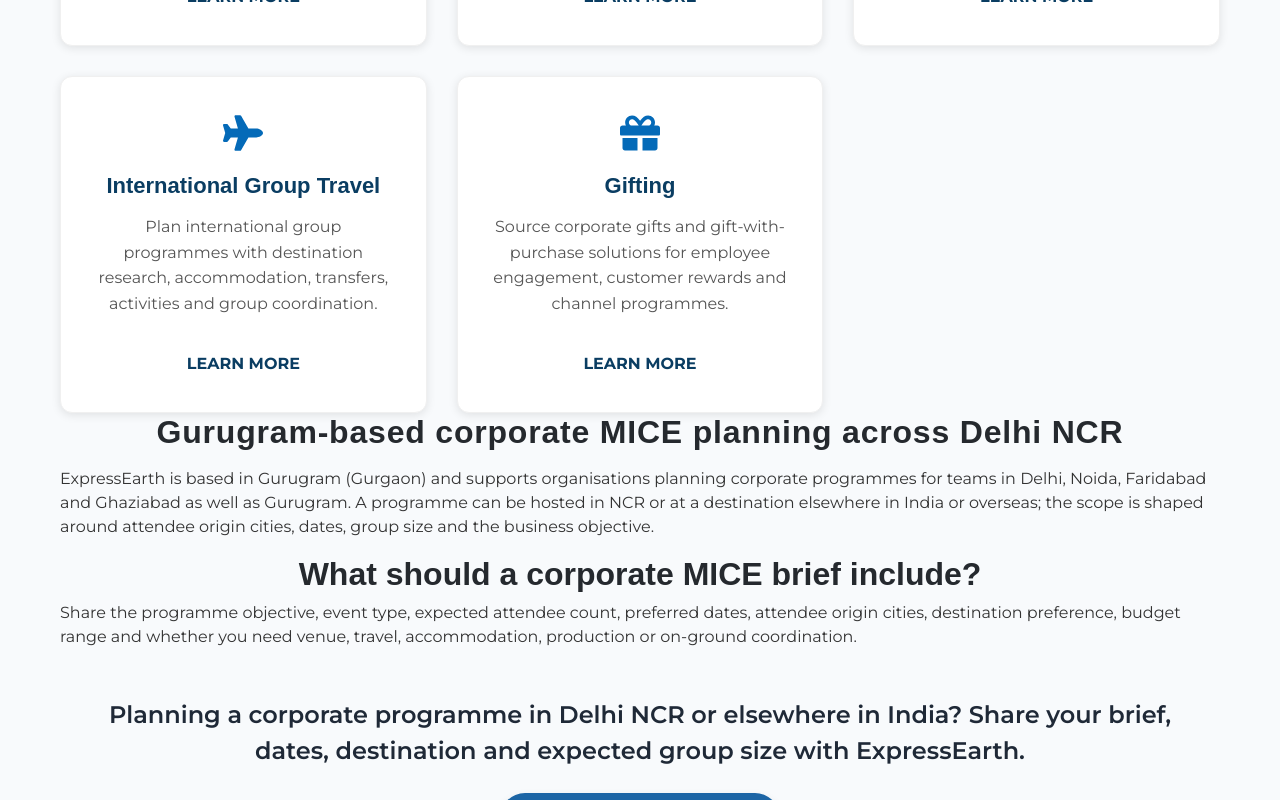
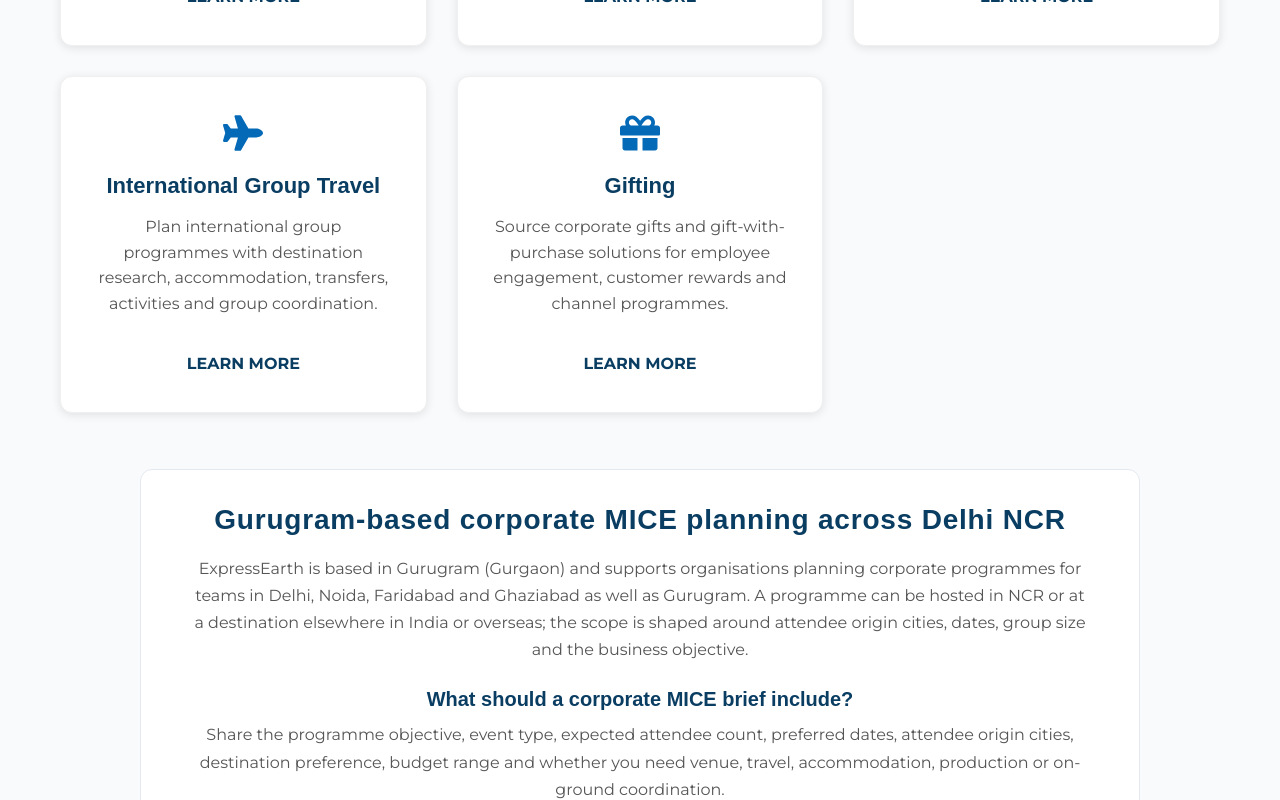
Before and after one commit to expressearth-mice/Expressearth-website, a React (Create React App) app: page /mice-services in a window 1280 px wide. Shown: the part 2000-2800 px from the top of the page. Built offline with nearby package versions, Linux system fonts and the light colour scheme; no server answers.

Commit message:
UX: style NCR MICE service coverage section

```diff
--- a/src/components/MiceService.css
+++ b/src/components/MiceService.css
@@ -132,6 +132,38 @@
   text-decoration: none;
 }
 
+.mice-services-local {
+  max-width: 1000px;
+  margin: 56px auto 0;
+  padding: 32px;
+  background: #fff;
+  border: 1px solid #e4e9ef;
+  border-radius: 12px;
+}
+
+.mice-services-local-heading {
+  color: #0a3d62;
+  font-size: 28px;
+  line-height: 1.25;
+  text-align: center;
+  margin: 0 0 18px;
+}
+
+.mice-services-local p {
+  max-width: 900px;
+  margin: 0 auto;
+  color: #555;
+  line-height: 1.7;
+  text-align: center;
+}
+
+.mice-services-local h3 {
+  color: #0a3d62;
+  font-size: 20px;
+  text-align: center;
+  margin: 24px 0 10px;
+}
+
 @media (max-width: 768px) {
   .mice-services-hero {
     padding: 90px 16px;
@@ -153,4 +185,13 @@
   .mice-services-contact-text {
     font-size: 1.25rem;
   }
+
+  .mice-services-local {
+    margin-top: 40px;
+    padding: 24px 18px;
+  }
+
+  .mice-services-local-heading {
+    font-size: 24px;
+  }
 }
```
